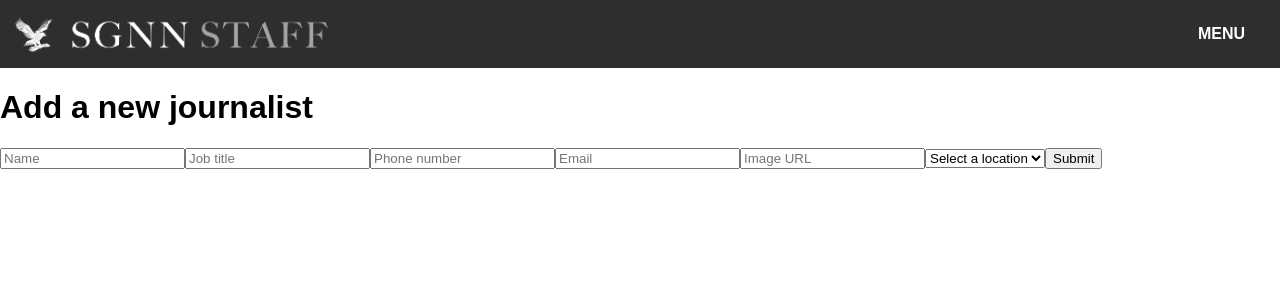
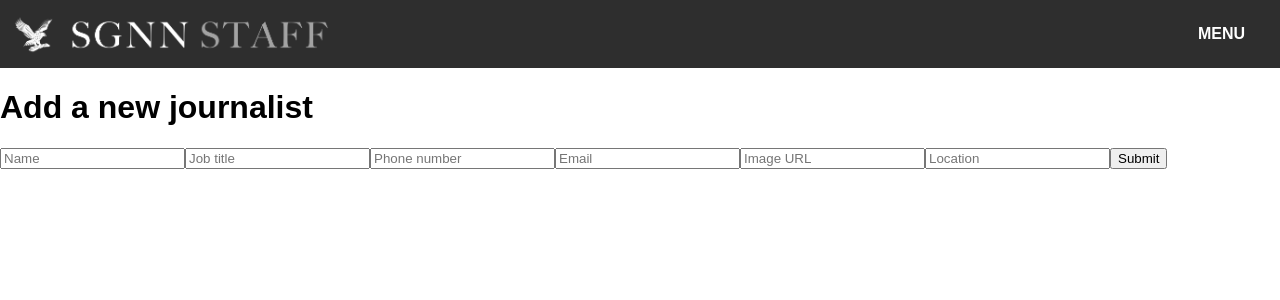
Before and after one commit to janeduncan/NewsAppFrontStaff, a React (Create React App) app: page /staff/journalists/new in a window 1280 px wide. Shown: the top 300 px of the page. Built offline with nearby package versions, Linux system fonts and the light colour scheme.

Commit message:
Updates date format & changeslocation input style

```diff
--- a/src/components/Article.js
+++ b/src/components/Article.js
@@ -4,7 +4,7 @@ import moment from 'moment';
 const Article = (props) => {
 
   let date = new Date(props.data.date);
-  let formattedDate = moment(date).format("DD/MM/YY");
+  let formattedDate = moment(date).format("DD/MM/YYYY HH:mm");
 
   const url = '/articles/' + (props.index + 1);
 
--- a/src/containers/journalists/JournalistFormContainer.js
+++ b/src/containers/journalists/JournalistFormContainer.js
@@ -29,9 +29,7 @@ const JournalistFormContainer = (props) => {
         <input type="text" placeholder="Phone number" name="phoneNumber" required/>
         <input type="text" placeholder="Email" name="email" required/>
         <input type="text" placeholder="Image URL" name="image" required/>
-        <select name="location">
-          <option>Select a location</option>
-        </select>
+        <input type="text" placeholder="Location" name="location" required/>
         <button type="submit">Submit</button>
       </form>
     </div>
```
